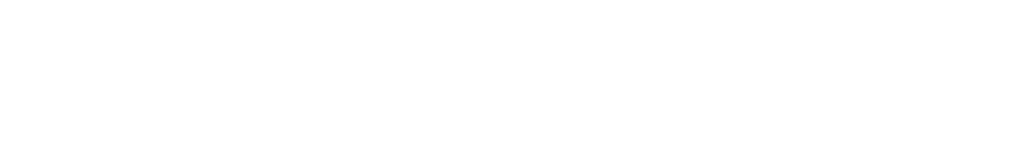
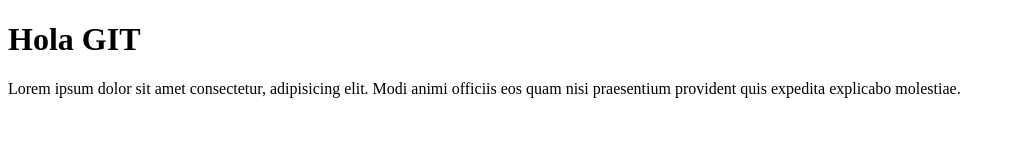
Before and after one commit to Soypome/adn-pre_entrega_3, a plain HTML site: page index.html in a window 1280 px wide. Shown: the whole page, without its empty margins (0-1015 px from the left). Drawn offline with Linux system fonts and the light colour scheme.

Commit message:
Agrego parrafo

```diff
--- a/index.html
+++ b/index.html
@@ -1,12 +1,17 @@
 <!DOCTYPE html>
 <html lang="en">
-<head>
-    <meta charset="UTF-8">
-    <meta http-equiv="X-UA-Compatible" content="IE=edge">
-    <meta name="viewport" content="width=device-width, initial-scale=1.0">
+  <head>
+    <meta charset="UTF-8" />
+    <meta http-equiv="X-UA-Compatible" content="IE=edge" />
+    <meta name="viewport" content="width=device-width, initial-scale=1.0" />
     <title>A.D.N.</title>
-</head>
-<body>
-
-</body>
+  </head>
+  <body>
+    <h1>Hola GIT</h1>
+    <p>
+      Lorem ipsum dolor sit amet consectetur, adipisicing elit. Modi animi
+      officiis eos quam nisi praesentium provident quis expedita explicabo
+      molestiae.
+    </p>
+  </body>
 </html>
```
